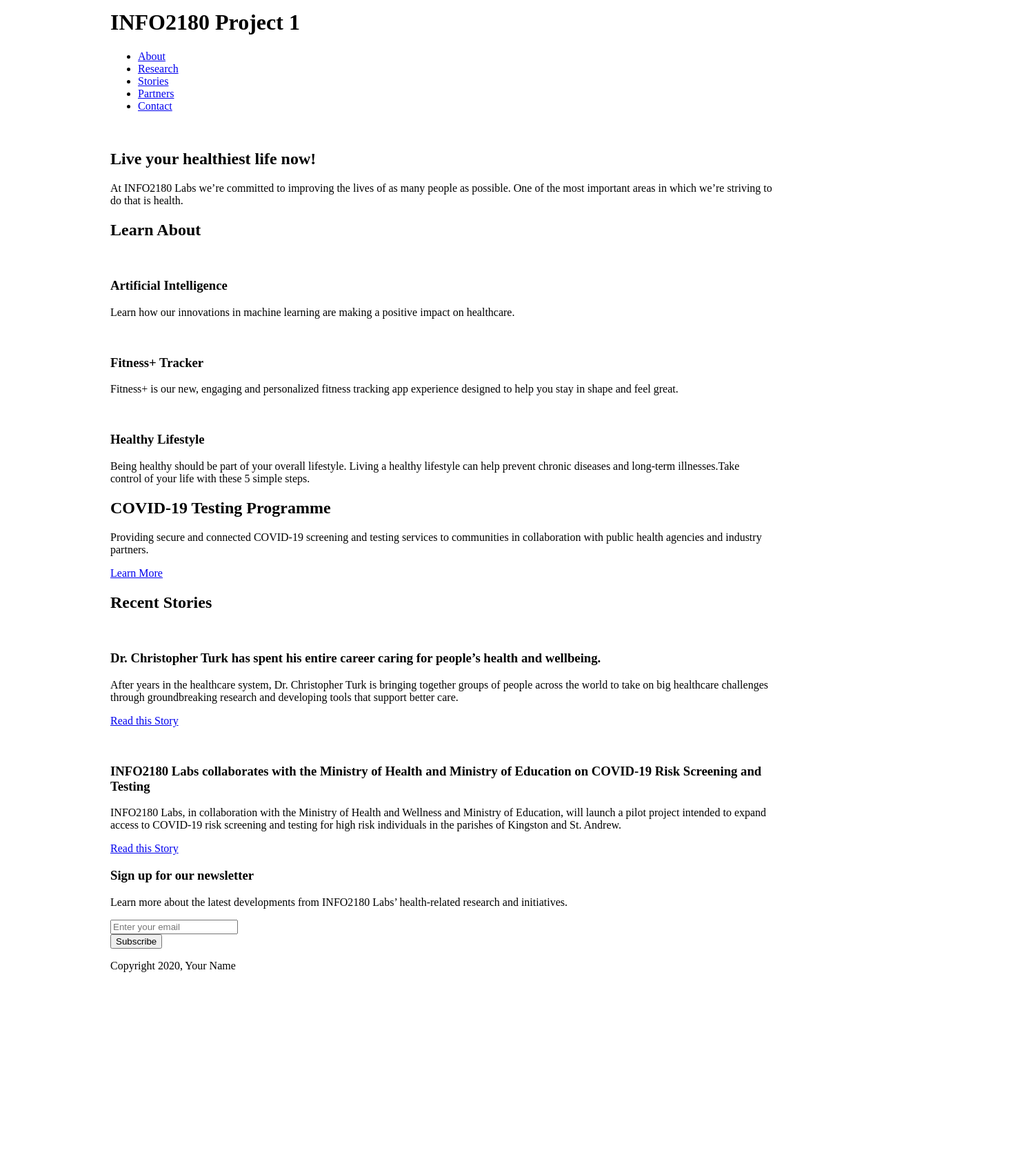
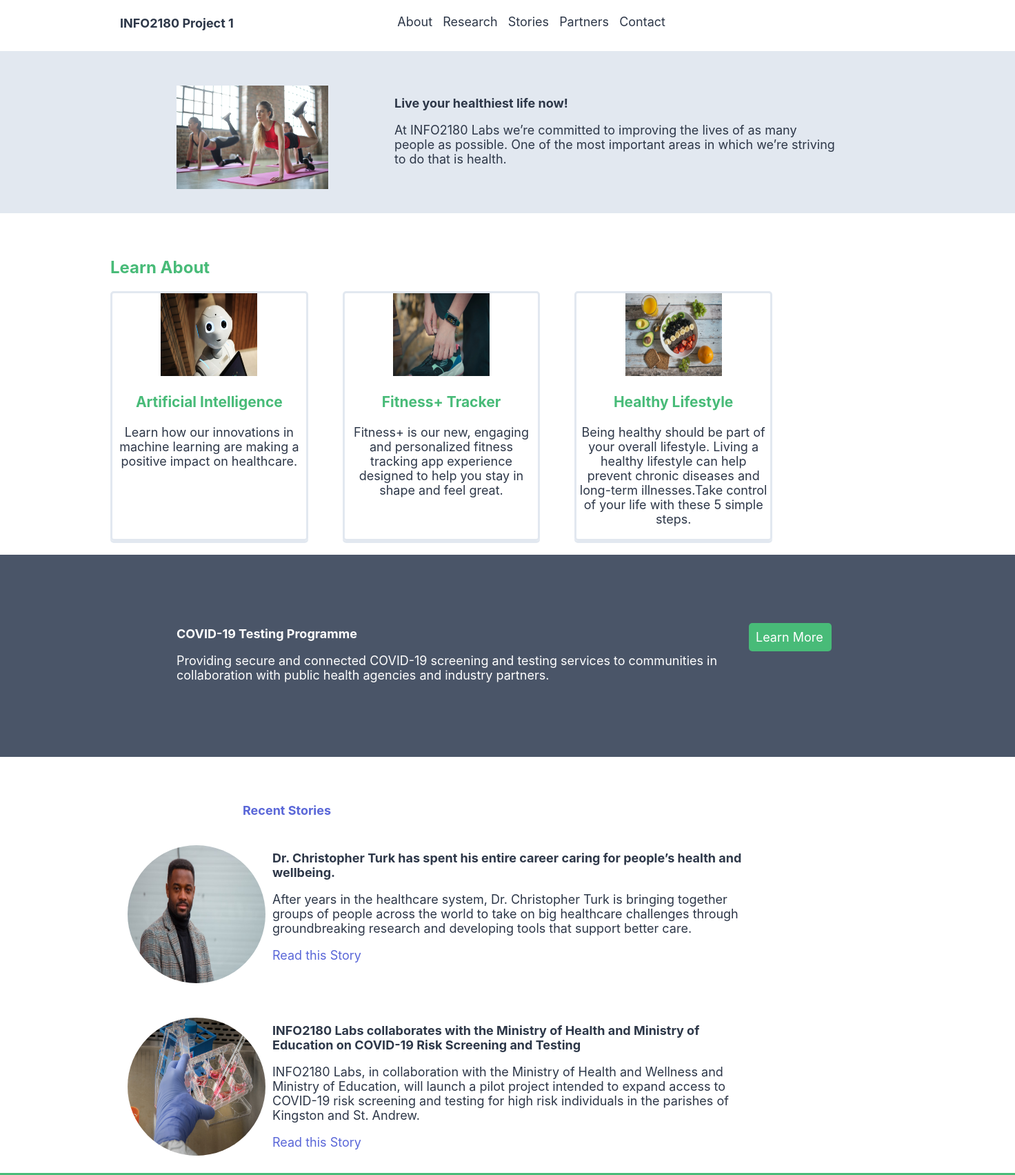
Before and after one commit to imaniclarke4/info2180-project1, a plain HTML site: page index.html in a window 1280 px wide. Shown: the part 7-1710 px from the top of the page at 69% size, 1472 px wide, since content can reach past the window. Before the commit the page ends 1432 px from the top, so only its background shows below. Drawn offline with Linux system fonts and the light colour scheme.

Commit message:
Added initial starter files

```diff
--- a/index.html
+++ b/index.html
@@ -26,7 +26,7 @@
         <section class="overview-hero">
             <div class="container">
                 <div class="overview-hero-image">
-                    <img src="#" alt="">
+                    <img src="yoga.jpg" alt="YOGA">
                 </div>
                 <div class="overview-hero-text">
                     <h2>Live  your healthiest life now!</h2>
@@ -39,21 +39,21 @@
                 <h2>Learn About</h2>
                 <div class="cards">
                     <div class="card">
-                        <img src="#" alt="">
+                        <img src="AI.jpg" alt="AI">
                         <div class="card-body">
                             <h3>Artificial Intelligence</h3>
                             <p>Learn how our innovations in machine learning are making a positive impact on healthcare.</p>
                         </div>
                     </div>
                     <div class="card">
-                        <img src="#" alt="">
+                        <img src="tracker.jpg" alt="Tracker">
                         <div class="card-body">
                             <h3>Fitness+ Tracker</h3>
                             <p>Fitness+ is our new, engaging and personalized fitness tracking app experience designed to help you stay in shape and feel great.</p>
                         </div>
                     </div>
                     <div class="card">
-                        <img src="#" alt="">
+                        <img src="food.jpg" alt="Food">
                         <div class="card-body">
                             <h3>Healthy Lifestyle</h3>
                             <p>Being healthy should be part of your overall lifestyle. Living a healthy lifestyle can help prevent chronic diseases and long-term illnesses.Take control of your life with these 5 simple steps.</p>
@@ -77,7 +77,7 @@
             <div class="container">
                 <h2>Recent Stories</h2>
                 <article>
-                    <img src="" alt="">
+                    <img src="doctor.jpg" alt="Doctor">
                     <div class="article-body">
                         <h3>Dr. Christopher Turk has spent his entire career caring for people’s health and wellbeing.</h3>
                         <p>After years in the healthcare system, Dr. Christopher Turk is bringing together groups of people across the world to take on big healthcare challenges through groundbreaking research and developing tools that support better care.</p>
@@ -85,7 +85,7 @@
                     </div>
                 </article>
                 <article>
-                    <img src="" alt="">
+                    <img src="lab.jpg" alt="lab">
                     <div class="article-body">
                         <h3>INFO2180 Labs collaborates with the Ministry of Health and Ministry of Education on COVID-19 Risk Screening and Testing</h3>
                         <p>INFO2180 Labs, in collaboration with the Ministry of Health and Wellness and Ministry of Education, will launch a pilot project intended to expand access to COVID-19 risk screening and testing for high risk individuals in the parishes of Kingston and St. Andrew.</p>
@@ -110,7 +110,7 @@
     </main>
     <footer>
         <div class="container">
-            <p>Copyright 2020, Your Name</p>
+            <p>Copyright 2021, Imani Clarke</p>
         </div>
     </footer>
 </body>
--- a/styles.css
+++ b/styles.css
@@ -1,4 +1,10 @@
 /* Add your CSS to this file */
+*{
+    font-size:18px;
+    color: #2D3748;
+    font-family:-apple-system,BlinkMacSystemFont,"SegoeUI",Roboto,"Helvetica Neue",Arial,"Noto Sans",sansserif;
+}
+
 body {
     margin: 0;
     font-size: 16px;
@@ -9,3 +15,208 @@ body {
     max-width: 960px;
     width: 100%;
 }
+
+header{
+    background-color:white;
+}
+
+header .container{
+    display:flex;
+    list-style-type: none;
+    justify-content: space-between;
+    flex-direction:row;
+    margin:10px;
+}
+
+.container li{
+    color:#6b7280;
+    padding-left:5px;
+    padding-right: 5px;
+}
+
+header li{
+    display: inline;
+
+}
+
+header h1{
+    padding-left:15%;
+    margin:20px;
+}
+
+a:hover{
+    color:#5A67D8;
+}
+
+a{
+    text-decoration: none;
+}
+
+.overview-hero .container{
+    justify-content: center;
+    padding:50px;
+    padding-left:20%;
+    padding-right:20% ;
+    margin-bottom:5%;
+    background-color:#E2E8F0;
+}
+
+
+.overview-hero-image img{
+    width: 220px;
+    height:150px;
+    float: left;
+    padding-top:0%;
+    padding-bottom:5%;
+    padding-right:10%;
+}
+
+.learn-about h2{
+    text-align:left;
+    width:30%;
+    font-size: 24px;
+    color:#48BB78;
+}
+
+.cards{
+    display:grid;
+    grid-template-columns:auto auto auto;
+    grid-column: 1/4;
+    grid-row: 1/3;
+    column-gap: 50px;
+    row-gap: 1em;
+    text-align: center;
+}
+
+.card img{
+    width:140px;
+    height:120px;
+}
+
+.container .card{
+    border-color:#E2E8F0;
+    border-radius: 5px;
+    box-shadow: 0px 3px #E2E8F0;
+    border-style: solid;
+}
+
+.card-body h3{
+    font-size: 21px;
+    color:#48BB78;
+}
+
+.cta a{
+    float: right;
+    padding:10px;
+    margin:10px;
+    width:100px;
+    background-color: #48BB78;
+    border-radius: 5px;
+    color: white;
+    text-decoration: none;
+}
+
+
+.testing .container{
+    display:flex;
+    float:left;
+    padding-left:20%;
+    padding-right:20%;
+    margin-top:20px;
+    justify-content: space-between;
+    background-color:#4A5568;
+    padding-top:7%;
+    padding-bottom: 7%;
+}
+
+.testing h2{
+    color: white;
+}
+
+.testing p{
+    color:white;
+}
+
+
+.stories .container h2{
+    float: left;
+    padding-left:20%;
+    margin-top:7%;
+    color:#5A67D8;
+}
+
+.stories a{
+    color:#5A67D8;
+}
+
+.stories h3{
+    text-align: left;
+    font-size: 18px;
+}
+
+.stories .container img{
+    border-radius:50%;
+    width:200px;
+    height:200px;
+    float:left;
+    padding:10px;
+}
+
+article{
+    float:right;
+    padding: 15px;
+}
+
+.newsletter .container{
+    display:flex;
+    text-align: center;
+    flex-direction: column;
+    background-color:#48BB78;
+    padding-left: 20%;
+    padding-right:20%;
+    margin-top:4%;
+    justify-content: space-between;
+
+}
+
+.newsletter h3{
+    color:white;
+    text-align: left;
+}
+
+.newsletter p{
+    color:white;
+    text-align: left;
+}
+
+form{
+    display:flex;
+    justify-content: left;
+}
+
+input{
+    padding-right: 10px;
+    margin-right: 10%;
+    border-radius: 5px;
+    padding:10px;
+    width:300px;
+}
+
+button{
+    margin-left:10% ;
+    background-color:#5A67D8;
+    margin-bottom:10%;
+    border-radius: 5px;
+    color: white;
+    width:150px;
+    padding:10px;
+}
+
+footer{
+    background-color:#4A5568;
+    padding:10px;
+}
+
+footer p{
+    color:white;
+}
```
Also changed, not shown: AI.jpg (added), doctor.jpg (added), food.jpg (added), lab.jpg (added), tracker.jpg (added), yoga.jpg (added).
